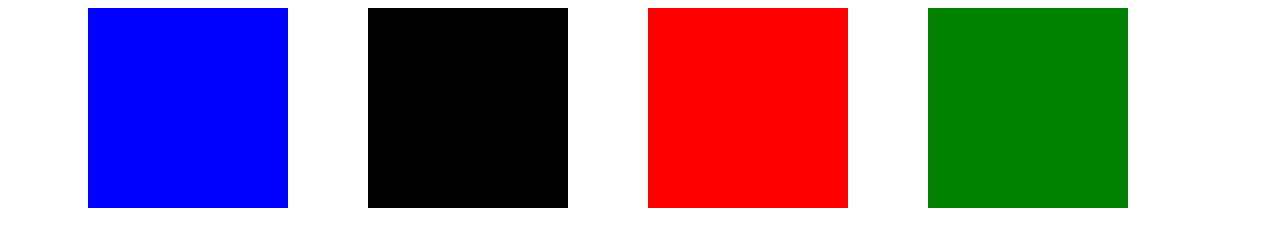
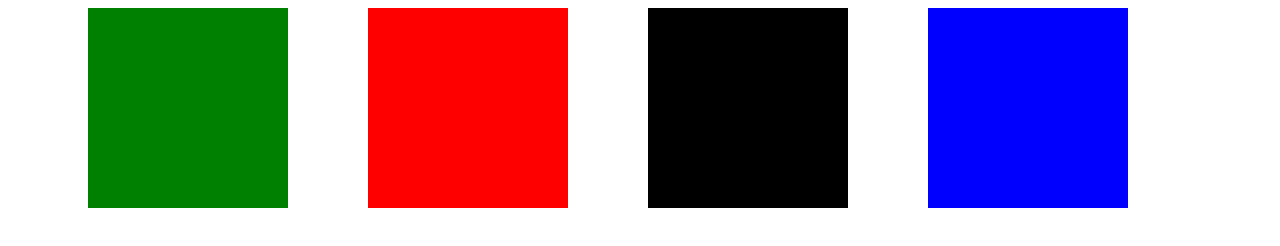
Before and after one commit to deniaverkade/opdracht6.2, a plain HTML site: page index.html in a window 1280 px wide. Drawn offline with Linux system fonts and the light colour scheme.

Commit message:
Update style.css
Aanvullende opdracht

```diff
--- a/style.css
+++ b/style.css
@@ -21,7 +21,7 @@
 
 .flexbox {
     display:flex;
-    flex-direction: row;
+    flex-direction: row-reverse;
     justify-content:space-evenly;
     max-width: 1200px;
 }
```
